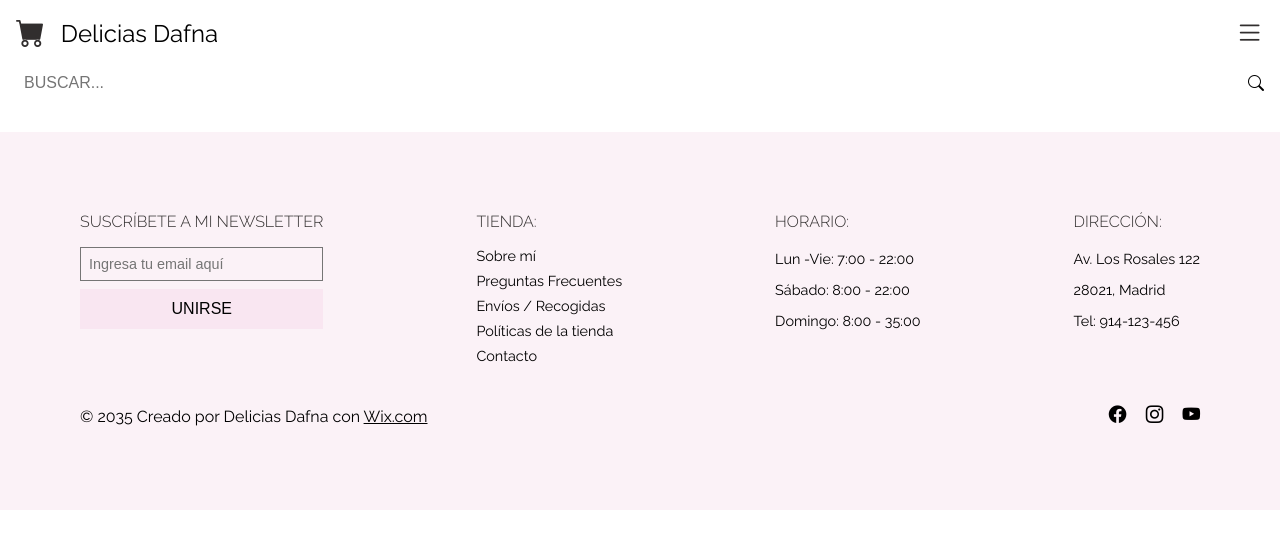
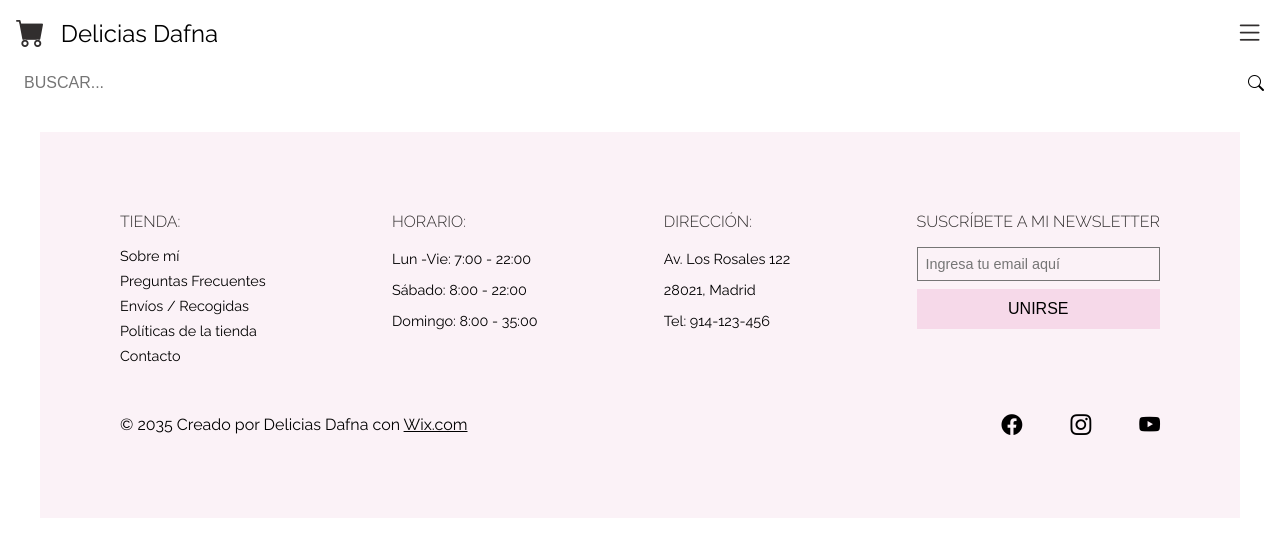
Before and after one commit to JKmoises/proyecto1-equipo, a plain HTML site: page index.html in a window 1280 px wide. Drawn offline with nearby package versions, Linux system fonts and the light colour scheme.

```diff
--- a/css/style.css
+++ b/css/style.css
@@ -2,7 +2,7 @@
 :root{
   --pink-light: #FBF2F7;
   --pink-normal: #F9E6F1;
-  --pink-dark: #F9E6F1;
+  --pink-dark: #F6D9E9;
   --gray-light: #F3F3F5;
   --gray-normal: #DCDCDC;
   --gray-dark: #757575;
@@ -225,13 +225,17 @@
 .footer__section-container {
   display: flex;
   flex-direction: column;
+  gap: 2rem;
 }
 
 .footer__section{
   display: flex;
   flex-direction: column;
   gap: 1rem;
-  margin-bottom: 1.5rem;
+}
+
+.footer__section:last-child{
+  margin-bottom: 1rem;
 }
 
 .footer__section > h4{
@@ -293,6 +297,7 @@
   cursor: pointer;
   text-transform: uppercase;
   font-weight: 300;
+  transition: color .3s ease-in-out;
 }
 
 .footer__info-container{
@@ -311,9 +316,6 @@
   font-size: 1.1rem;
 }
 
-.footer__info{
-
-}
 
 .footer__info a{
   text-decoration: underline;
@@ -321,6 +323,7 @@
 
 @media screen and (min-width: 768px) {
   .footer{
+    gap: 3rem;
     padding: 5rem;
   }
 
@@ -331,12 +334,24 @@
 
   .footer__newsletter {
     margin: 0;
-    order: -1;
+    order: 1;
+  }
+
+  .footer__form>button:hover{
+    color: var(--normal-white);
   }
 
   .footer__info-container{
     flex-direction: row-reverse;
     justify-content: space-between;
+  }
+
+  .footer__social-media{
+    gap: 3rem;
+  }
+
+  .social-media__icon{
+    font-size: 1.3rem;
   }
 }
 
--- a/index.html
+++ b/index.html
@@ -41,7 +41,7 @@
   </header>
 
 
-  <footer class="footer">
+  <footer class="footer container">
     <div class="footer__section-container">
       <section class="footer__section">
         <h4>Tienda:</h4>
```
Also changed, not shown: contacto.html (+1 -1 lines), sobre-mi.html (+1 -1 lines), tienda.html (+1 -1 lines), README.md, 1 other file.
